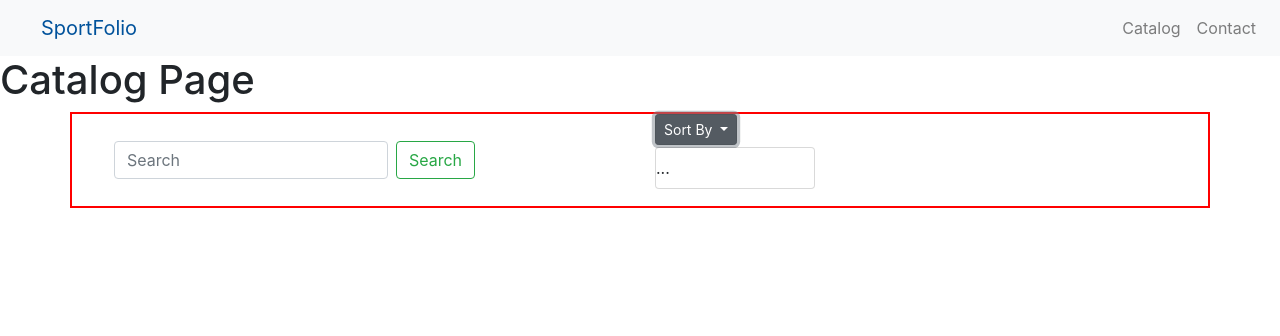
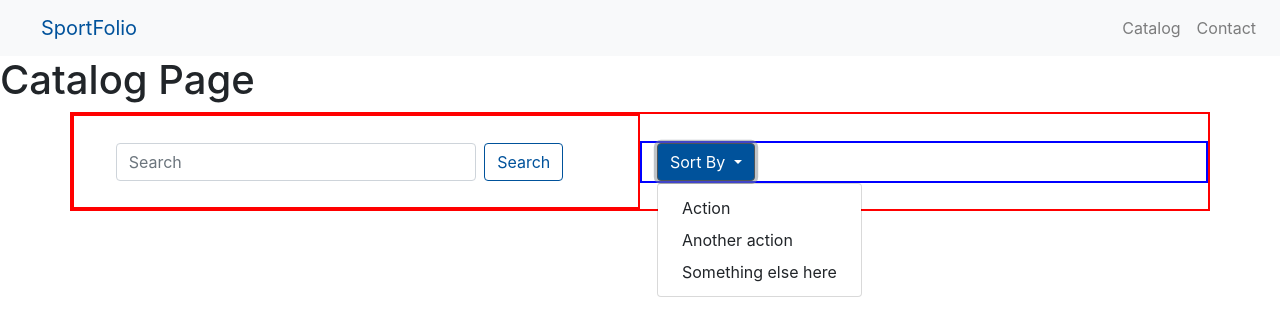
Before and after one commit to GeorgeRPu/CEN3031-Software-Engineering-SportCards3, a website: page client/index.html at #!/catalog in a window 1280 px wide. Both pictures are taken after a click on the button "Sort By". Drawn offline with nearby package versions, Linux system fonts and the light colour scheme; some packages are replaced by stand-ins of ours; no server answers.

Commit message:
styling search bar

```diff
--- a/client/catalog.html
+++ b/client/catalog.html
@@ -5,24 +5,25 @@
 <div class="container">
     <div class="row">
 
-        <div class="col">
+        <div class="col" style="border: red 2px solid">
             <div class="search">
                 <form class="form-inline my-2 my-lg-0">
-                    <input class="form-control mr-sm-2" type="search" placeholder="Search" aria-label="Search" ng-model="cardSearchText">
+                    <input class="form-control mr-sm-2" id="searchbar" type="search" placeholder="Search" aria-label="Search" ng-model="cardSearchText">
                     <button class="btn btn-outline-success my-2 my-sm-0" type="submit">Search</button>
                 </form>
             </div>
         </div>
 
 
-        <div class="col">
-            <div class="btn-group">
-                <button class="btn btn-secondary btn-sm dropdown-toggle" type="button" data-toggle="dropdown" aria-haspopup="true" aria-expanded="false">
+        <div class="col align-self-center" style="border: blue 2px solid">
+            <div class="dropdown">
+                <button class="btn btn-secondary dropdown-toggle" type="button" id="dropdownMenuButton" data-toggle="dropdown" aria-haspopup="true" aria-expanded="false">
                     Sort By
                 </button>
-
-                <div class="dropdown-menu">
-                    ...
+                <div class="dropdown-menu" aria-labelledby="dropdownMenuButton">
+                    <a class="dropdown-item" href="#">Action</a>
+                    <a class="dropdown-item" href="#">Another action</a>
+                    <a class="dropdown-item" href="#">Something else here</a>
                 </div>
             </div>
         </div>
@@ -62,11 +63,11 @@
 
                         <div class="col-md-7" style="border: 2px solid blue;">
 
-                            <div class="row" >
+                            <div class="row">
                                 <!--image back-->
                                 <img src="https://drive.google.com/uc?id={{cardImgBack}}" class="img-responsive" id="imgback" alt="Card Image Not Found">
 
-<!--
+                                <!--
                                  Trigger the Modal
                                 <img id="myImg" src="img_snow.jpg" alt="Snow" style="width:100%;max-width:300px">
 -->
@@ -80,7 +81,7 @@
                                     <!-- Modal Content (The Image) -->
                                     <img class="modal-content" id="img01">
 
-<!--
+                                    <!--
                                      Modal Caption (Image Text)
                                     <div id="caption"></div>
 -->
--- a/client/styles/catalog.css
+++ b/client/styles/catalog.css
@@ -23,6 +23,25 @@
         border: 2px solid red
 
 }
+
+#dropdownMenuButton{
+    color:white;
+    background-color:#00529b;
+}
+
+.btn-outline-success{
+    color:#00529b;
+    border-color: #00529b;
+}
+
+#searchbar{
+    width:75%;
+}
+
+.cardInfo{
+    margin:2%;
+}
+
 #imgback{
     margin:2%;
 }
```
